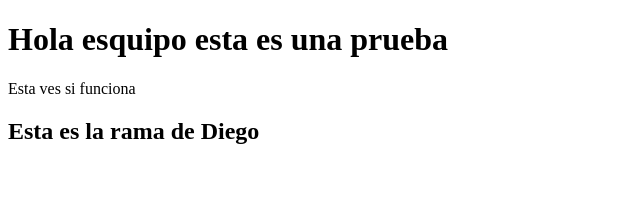
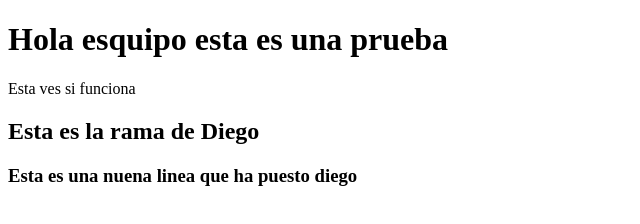
Before and after one commit to alumno2016/strategyTeam, a plain HTML site: page index.html in a window 1280 px wide. Shown: the whole page, without its empty margins (0-640 px from the left). Drawn offline with Linux system fonts and the light colour scheme.

Commit message:
tercer commit

```diff
--- a/index.html
+++ b/index.html
@@ -10,5 +10,6 @@
     <h1>Hola esquipo esta es una prueba</h1>
     <p>Esta ves si funciona</p>
     <h2>Esta es la rama de Diego</h2>
+    <h3>Esta es una nuena linea que ha puesto diego</h3>
 </body>
 </html>
```
